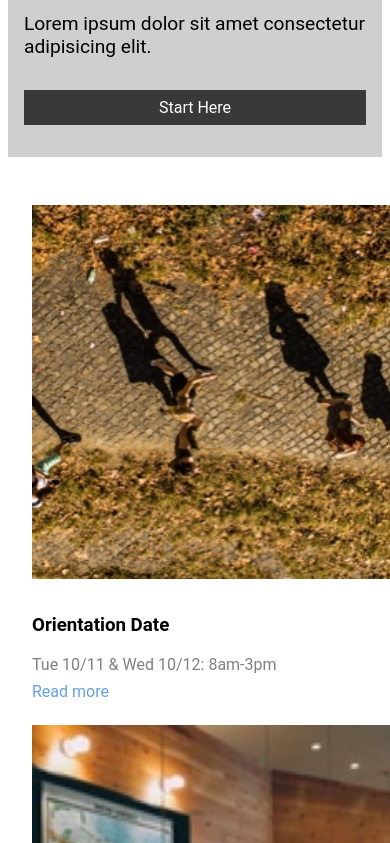
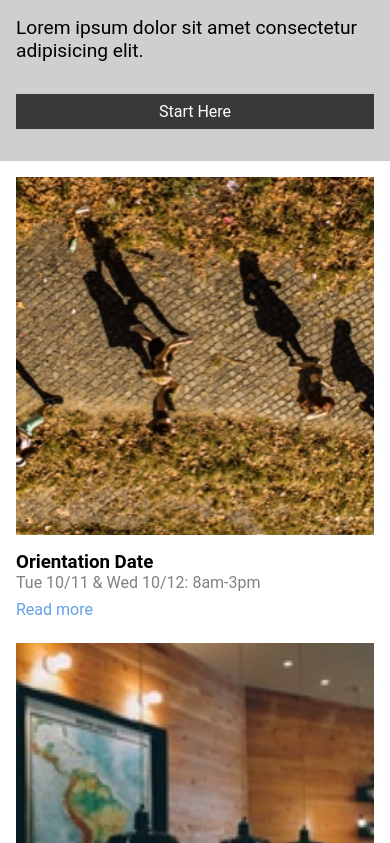
Before and after one commit to Fai/colmar, a plain HTML site: page index.html in a window 390 px wide. Shown: the part 480-1323 px from the top of the page. Drawn offline with Linux system fonts and the light colour scheme.

Commit message:
edit margin

```diff
--- a/style.css
+++ b/style.css
@@ -1,5 +1,8 @@
 *{
     font-family: 'Roboto', sans-serif;
+    margin: 0px;
+    padding: 0px;
+    box-sizing: border-box;
 }
 a {
     text-decoration: none;
@@ -223,7 +226,10 @@ footer nav a {
     .banner article a {
         margin: 0px 16px 32px 16px;
     }
-
+    .information {
+        margin: 0px;
+        padding: 0px;
+    }
     .information article {
         display: none;
     }
@@ -239,6 +245,7 @@ footer nav a {
     }
     .information aside figure figcaption {
         width: 100%;
+        padding: 0px 16px;
     }
     .course article {
         margin: 16px;
```
